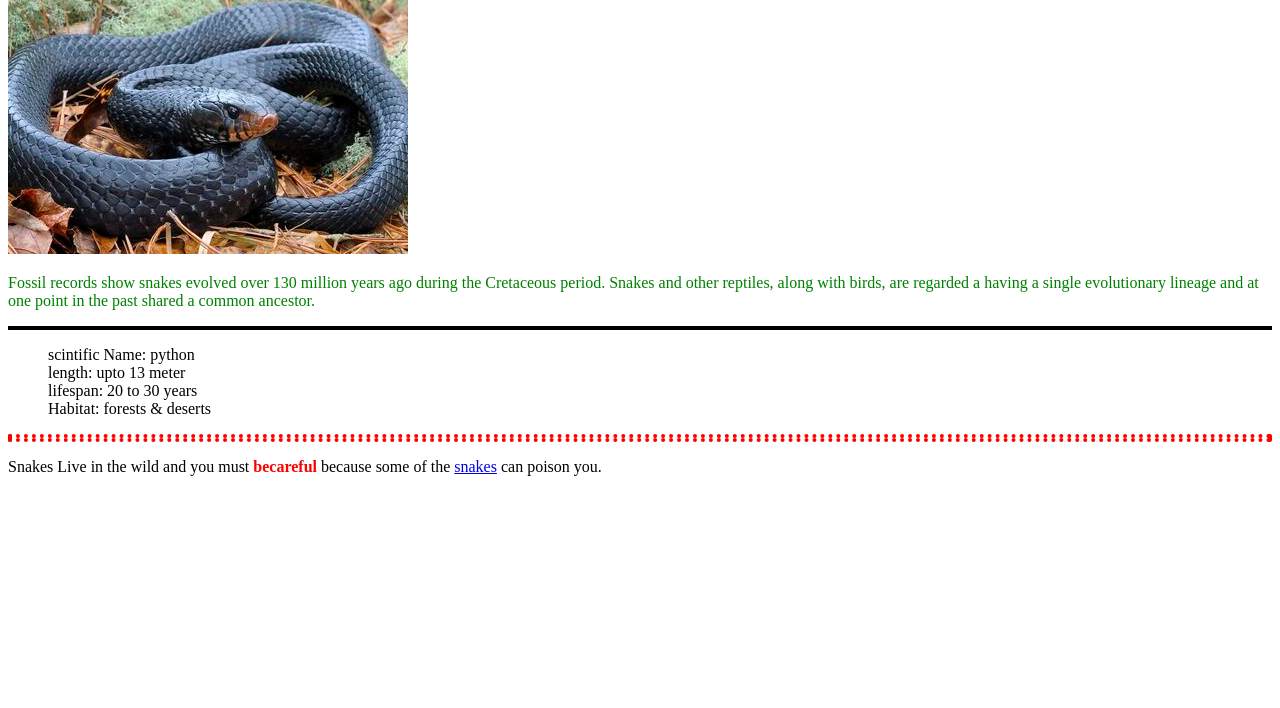
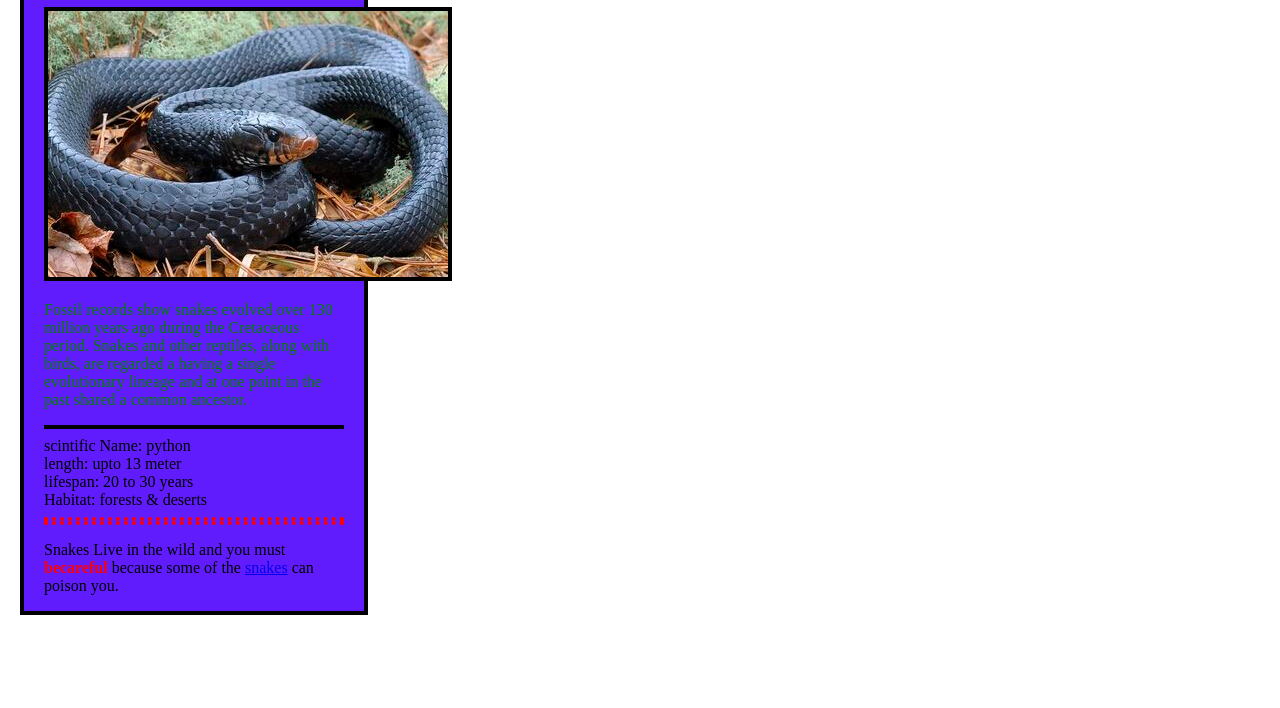
Before and after one commit to arizig/educatif.io, a plain HTML site: page index.html in a window 1280 px wide. Shown: the part 92-800 px from the top of the page. Drawn offline with Linux system fonts and the light colour scheme.

Commit message:
modification html et css

```diff
--- a/index.html
+++ b/index.html
@@ -8,6 +8,7 @@
     </head>
 
 <body>
+    <div id="container">
       <h1>python</h1>
       <img src="snake.jpeg" alt="a picture of snake"/>
      <p id="first-p"> Fossil records show snakes evolved over 130 million years ago
@@ -27,5 +28,6 @@
     some of the <a href="https://en.wikipedia.org/wiki/Snake" target="_blank">
     snakes</a> can poison you.</p>
     <script src="script.js"></script>
+    </div>
 </body>
 </html>
--- a/style.css
+++ b/style.css
@@ -1,5 +1,37 @@
+html, body, h1, ul {
+    margin: 0;
+    padding: 0;
+}
+
+body {
+    max-width: 600px;
+}
+
+
+#container {
+    background-color: #601cfc;
+    border: 4px solid black;
+    max-width: 50%;
+    margin-top: 10px;
+    margin-left: 20px;
+    padding-left: 20px;
+    padding-right: 20px;
+}
+
+
+
 h1 {
-    color: darkblue;
+    max-width: 100;
+    color: #f0f0f0;
+    text-decoration:underline;
+    border: 4px solid black;
+    padding: 10px;
+    margin-top: 10px;
+}
+
+img {
+    margin-top: 10px;
+    border: 4px solid black;
 }
 
 #first-p {
```
Lines whose indentation alone changed are shown as unchanged.
